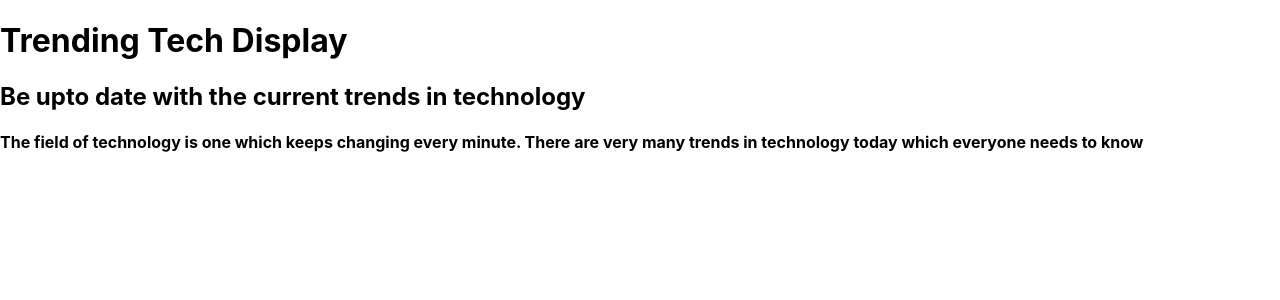
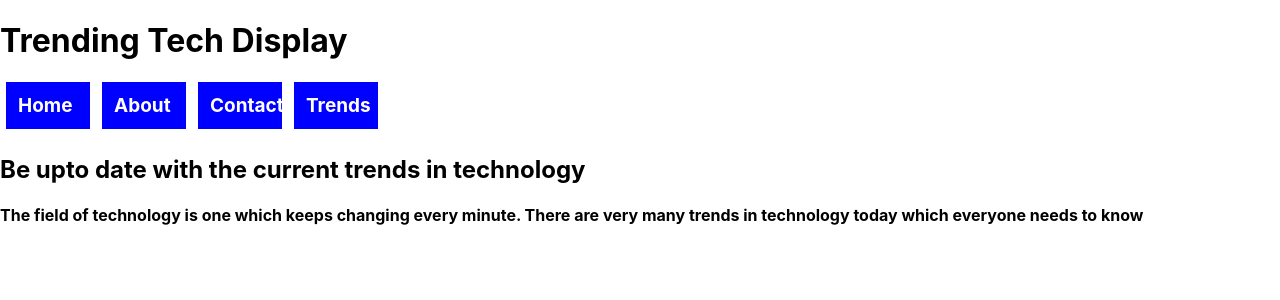
Before and after one commit to EliazarAgwaya/Trending-Tech-Display, a React (Create React App) app: page / in a window 1280 px wide. Shown: the top 300 px of the page. Built offline with nearby package versions, Linux system fonts and the light colour scheme.

Commit message:
Renders the NavBar component in the Home component

```diff
--- a/src/Home.js
+++ b/src/Home.js
@@ -1,4 +1,5 @@
 import React from "react"
+import NavBar from "./NavBar"
 
 function Home () {
 
@@ -6,6 +7,7 @@ function Home () {
         <div className="home-header">
             <div className="home-nav">
                 <h1>Trending Tech Display</h1>
+                <NavBar />
             </div>
 
             <div className="home">
```
